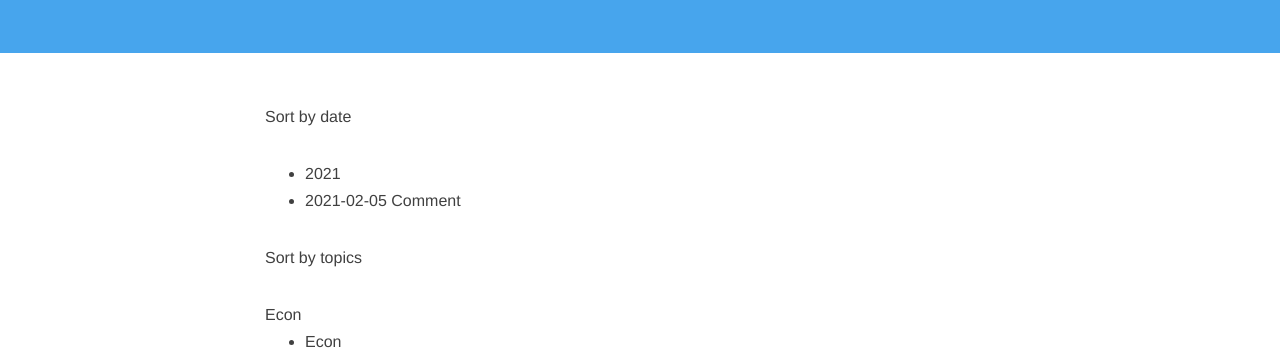
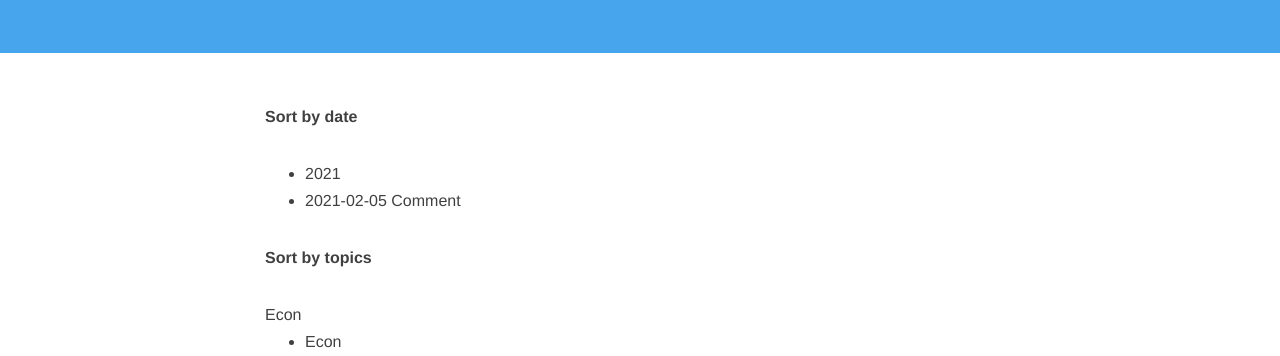
Before and after one commit to hanwangecon/hanwangecon.github.io, a Jekyll site: the page built from archive.md, in a window 1280 px wide. Shown: the part 375-731 px from the top of the page. Built offline with Jekyll 4.4.1, drawn with Linux system fonts in a browser that asks for light colours; nearby versions of some CDN libraries; library files that are not in the unit come from our copies.

```diff
--- a/archive.md
+++ b/archive.md
@@ -5,7 +5,7 @@ description: "By date/ topics"
 header-img: "img/twitter.jpg"
 ---
 
-Sort by date
+<b> Sort by date </b>
 
 <ul class="listing">
 {% for post in site.posts %}
@@ -21,7 +21,7 @@ Sort by date
 {% endfor %}
 </ul>
 
-Sort by topics
+<b> Sort by topics </b>
 
 <div id='tag_cloud'>
 {% for tag in site.tags %}
```
